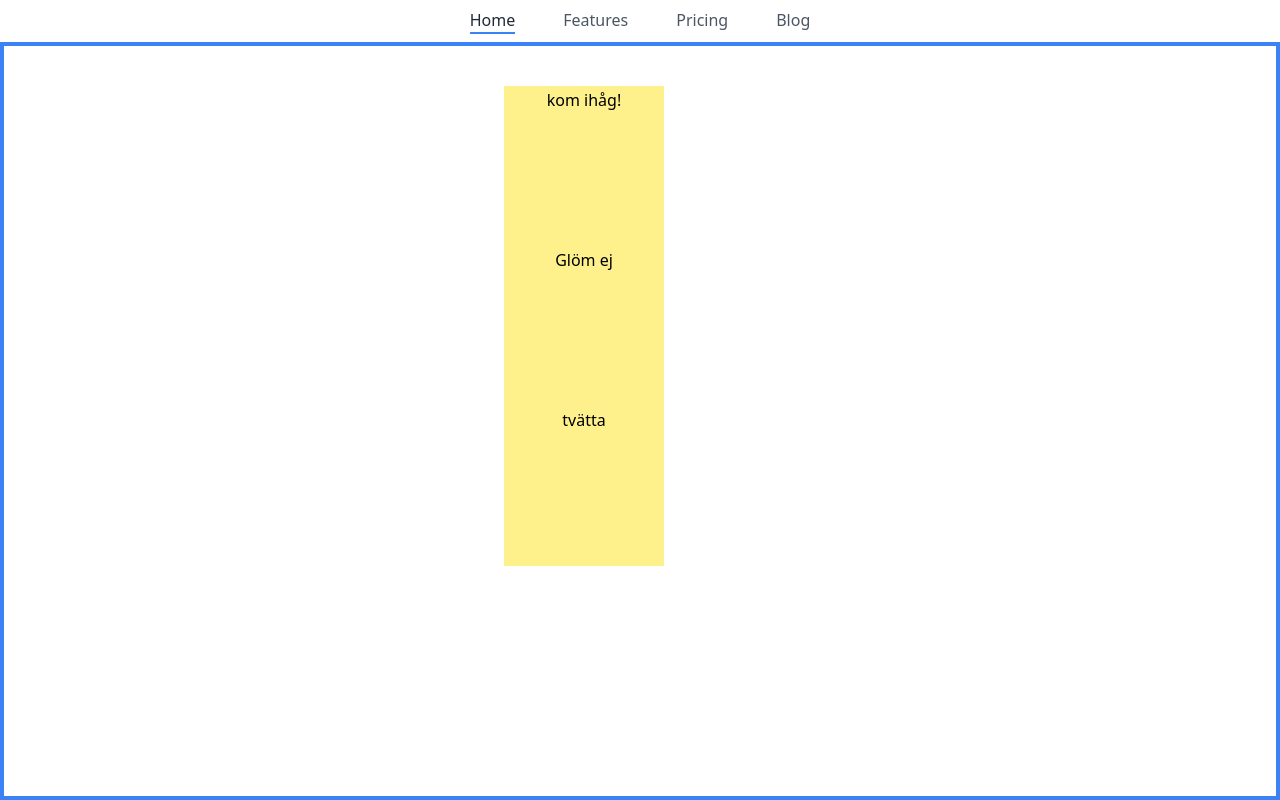
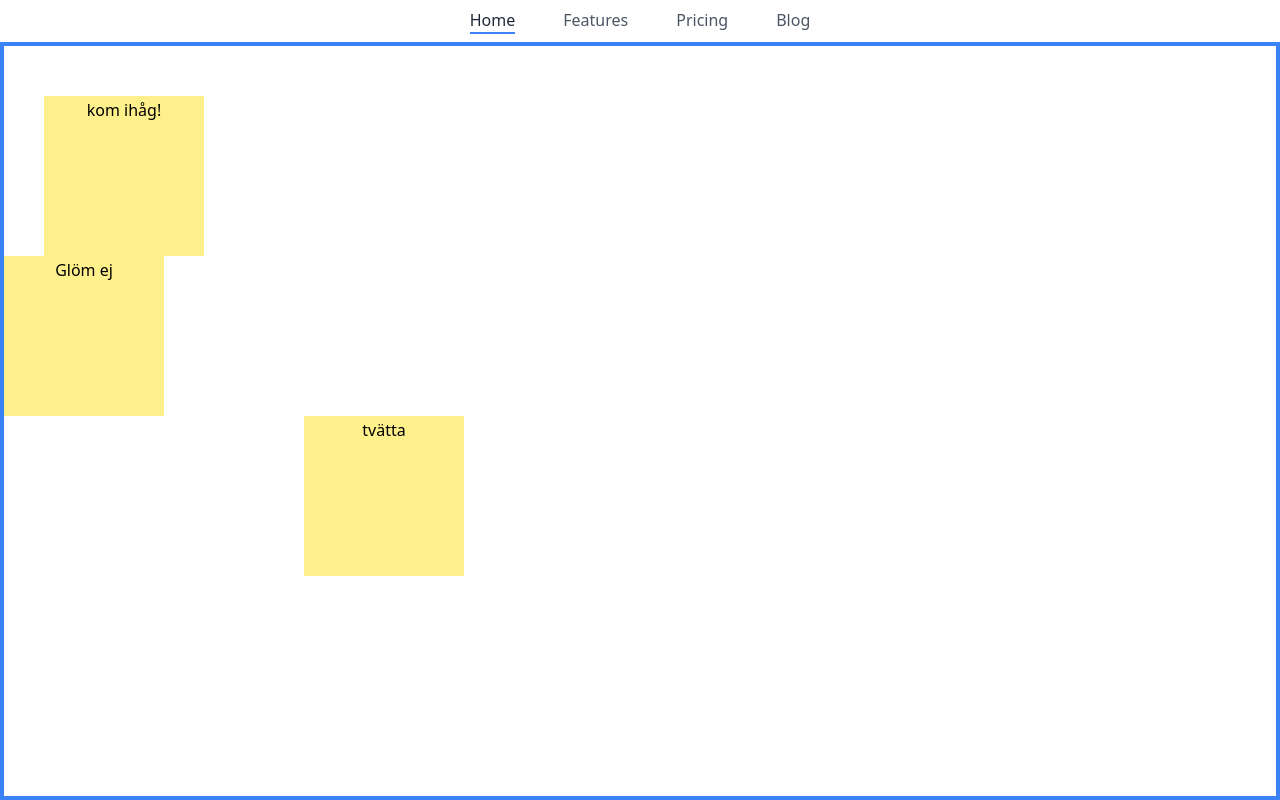
Before and after one commit to Antno521/Put-it, a React (Create React App) app in the folder put-it/: page / in a window 1280 px wide. Built offline with nearby package versions, Linux system fonts and the light colour scheme.

Commit message:
Added the activated bool to api-array, managed to updated bool

```diff
--- a/put-it/src/components/Note.js
+++ b/put-it/src/components/Note.js
@@ -1,19 +1,20 @@
 import { useState, useEffect } from "react";
 
 export default function Note(props) {
-  const [xCoord, setXCoord] = useState(40);
-  const [yCoord, setYCoord] = useState(500);
+  const [xCoord, setXCoord] = useState(props.xcoord);
+  const [yCoord, setYCoord] = useState(50);
   const [borderColor, setBorderColor] = useState('border-yellow-200')
-  const [isActivated, setIsActivated] = useState(false)
+  const [isActivated, setIsActivated] = useState(props.activated)
 
   const handleNoteClick = () => {
     setBorderColor(prev => prev === 'border-yellow-200' ? 'border-blue-500' : 'border-yellow-200');
-    setIsActivated(prev => prev === false ? true : false)
+    setIsActivated(prev => prev === false ? true : false);
+    props.updateActivated(props.id);
   }
 
   function reposition() {
     if (isActivated){
-
+      props.moveNote(props.id, xCoord)
     }
   }
 
@@ -23,7 +24,7 @@ export default function Note(props) {
   })
 
   return (
-    <div className={`size-40 bg-yellow-200 border-2 relative ${borderColor}`} style={{top: `${xCoord}px`, left: `${yCoord}px`}} onClick={handleNoteClick}>
+    <div className={`size-40 bg-yellow-200 border-2 relative ${borderColor}`} style={{top: `${yCoord}px`, left: `${xCoord}px`}} onClick={handleNoteClick}>
       {props.message}
     </div>
   )
--- a/put-it/src/components/Whiteboard.js
+++ b/put-it/src/components/Whiteboard.js
@@ -6,14 +6,20 @@ export default function Whiteboard() {
     {
       id: 1,
       message: "kom ihåg!",
+      activated: false,
+      xcoord: 40,
     },
     {
       id: 2,
       message: "Glöm ej",
+      activated: false,
+      xcoord: 0,
     },
     {
       id: 3,
       message: "tvätta",
+      activated: false,
+      xcoord: 300,
     },
   ]);
 
@@ -29,8 +35,19 @@ export default function Whiteboard() {
   }
 
   //Ska kallas på när isActivated är TRUE och när handleWhiteboardClick körs
-  function moveNote() {
+  function moveNote(id, newX) {
+    console.log("Flytta lapp i whiteboard")
+  }
 
+  function updateActivated(id){
+    const updatedNotes = notes.map((note) => {
+      if (id==note.id){
+        return {...note, activated: !note.activated};
+      }
+
+      return note;
+    });
+    setNotes(updatedNotes);
   }
 
   return (
@@ -39,8 +56,12 @@ export default function Whiteboard() {
         console.log(note);
         return (
           <Note
-            key={note.id}
+            id={note.id}
             message={note.message}
+            activated={note.activated}
+            xcoord={note.xcoord}
+            moveNote={moveNote}
+            updateActivated={updateActivated}
           />
         );
       })}
```
